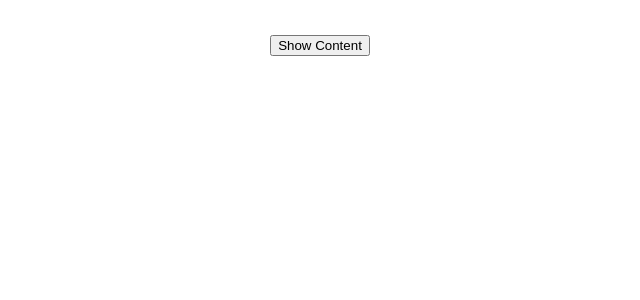
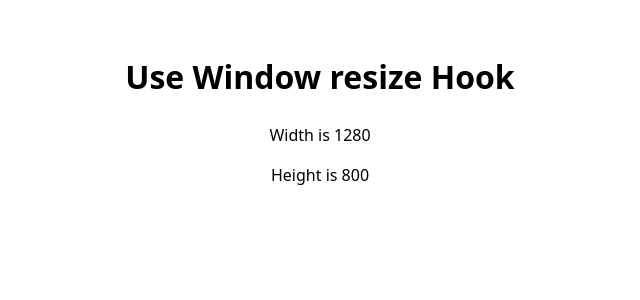
Before and after one commit to katerynaKV/react-projects, a React app: page / in a window 1280 px wide. Shown: the top 300 px of the page, without its empty margins (320-960 px from the left). Built offline with nearby package versions, Linux system fonts and the light colour scheme; the HTML template or start-up script is replaced by a standard one.

Commit message:
Added useWindowResize project

```diff
--- a/src/App.jsx
+++ b/src/App.jsx
@@ -18,6 +18,7 @@
 import UseFetchHookTest from './projects/use-fetch/UseFetchHookTest';
 import { menus } from './projects/tree-view/data';
 import UseOnClickOutsideTest from './projects/use-outside-click/UseOnClickOutsideTest';
+import UseWindowResizeTest from './projects/use-window-resize/UseWindowResizeTest';
 
 function App() {
   return (
@@ -75,7 +76,10 @@
       {/* <UseFetchHookTest /> */}
 
       {/* Use Onclick Outside Hook Test */}
-      <UseOnClickOutsideTest />
+      {/* <UseOnClickOutsideTest /> */}
+
+      {/* Use Window Resize Hook Test */}
+      <UseWindowResizeTest />
     </div>
   );
 }
--- /dev/null
+++ b/src/projects/use-window-resize/UseWindowResizeTest.jsx
@@ -0,0 +1,14 @@
+import { useWindowResize } from './useWindowResize';
+
+export default function UseWindowResizeTest() {
+  const windowSize = useWindowResize();
+  const { width, height } = windowSize;
+
+  return (
+    <div>
+      <h1>Use Window resize Hook</h1>
+      <p>Width is {width}</p>
+      <p>Height is {height}</p>
+    </div>
+  );
+}
--- /dev/null
+++ b/src/projects/use-window-resize/useWindowResize.jsx
@@ -0,0 +1,27 @@
+import { useLayoutEffect, useState } from 'react';
+
+export function useWindowResize() {
+  const [windowSize, setWindowSize] = useState({
+    width: 0,
+    height: 0,
+  });
+
+  function handleResize() {
+    setWindowSize({
+      width: window.innerWidth,
+      height: window.innerHeight,
+    });
+  }
+
+  useLayoutEffect(() => {
+    handleResize();
+
+    window.addEventListener('resize', handleResize);
+
+    return () => {
+      window.removeEventListener('resize', handleResize);
+    };
+  }, []);
+
+  return windowSize;
+}
```
